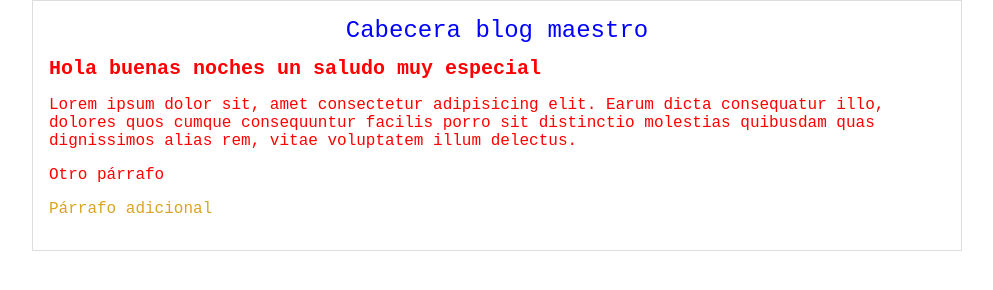
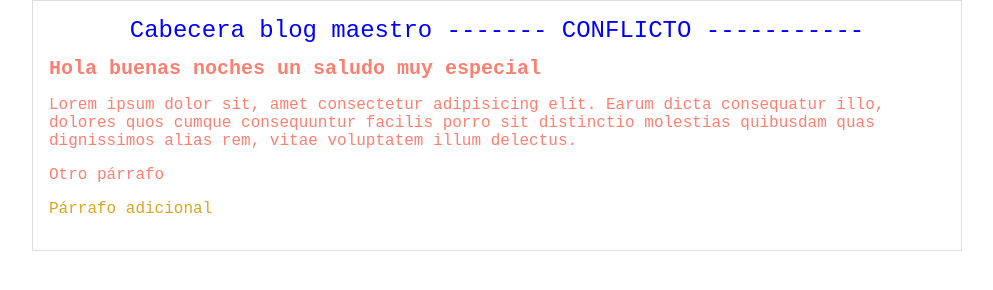
Before and after one commit to wilfredoha/platzi, a plain HTML site: page index.html in a window 1280 px wide. Shown: the whole page, without its empty margins (143-1136 px from the left). Drawn offline with Linux system fonts and the light colour scheme.

Commit message:
cambios en master

```diff
--- a/css/estilos.css
+++ b/css/estilos.css
@@ -1,7 +1,7 @@
 body{
     text-align: center;
     font-family: 'Courier New', Courier, monospace;
-    color:red;
+    color:salmon;
     font-size: 16px;
     margin: 0;
     padding: 0;
--- a/index.html
+++ b/index.html
@@ -6,7 +6,7 @@
     </head>
     <body>
         <div id="container">
-            <div id="cabecera">Cabecera blog maestro</div>
+            <div id="cabecera">Cabecera blog maestro ------- CONFLICTO -----------</div>
             <div id="post">
                 <h1>Hola buenas noches un saludo muy especial</h1>
                 <p>Lorem ipsum dolor sit, amet consectetur adipisicing elit. Earum dicta consequatur illo, dolores quos cumque consequuntur facilis porro sit distinctio molestias quibusdam quas dignissimos alias rem, vitae voluptatem illum delectus.</p>
```
